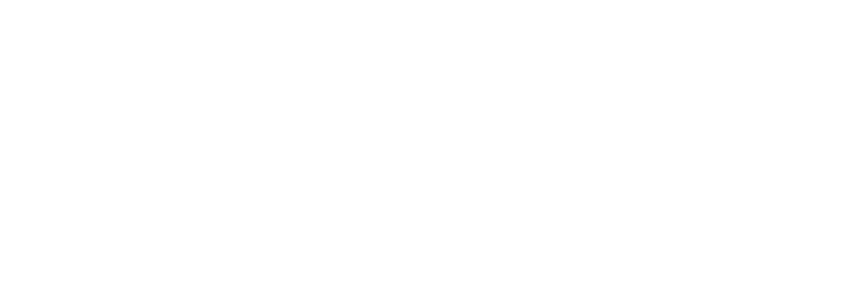
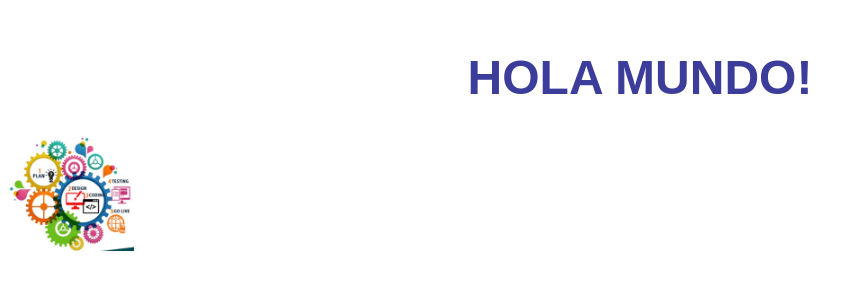
Before and after one commit to MauroQui/prueba-2, a plain HTML site: page index.html in a window 1280 px wide. Shown: the whole page, without its empty margins (0-862 px from the left). Drawn offline with Linux system fonts and the light colour scheme.

Commit message:
Modificacion de index.html y creacion de index.css

```diff
--- /dev/null
+++ b/index.css
@@ -0,0 +1,14 @@
+h1 {
+    color: rgba(46, 46, 148, 0.932);
+    text-align: center;
+    font-size: 3rem;
+    font-family: Arial, Helvetica, sans-serif;
+    margin-top: 50px;
+
+}
+
+img {
+    width: 10%;
+    height: 10%;
+
+}
--- a/index.html
+++ b/index.html
@@ -4,8 +4,13 @@
     <meta charset="UTF-8">
     <meta name="viewport" content="width=device-width, initial-scale=1.0">
     <title>Pagina Web</title>
+    <link rel="stylesheet" href="index.css">
 </head>
 <body>
+    <header>
+        <h1>HOLA MUNDO!</h1>
+        <img src="./imagenes/fases diseño.png" alt="imagen mostrando fases de diseño">
+    </header>
 
 </body>
 </html>
```
Also changed, not shown: imagenes/boton2.png (added), imagenes/fases diseño.png (added).
